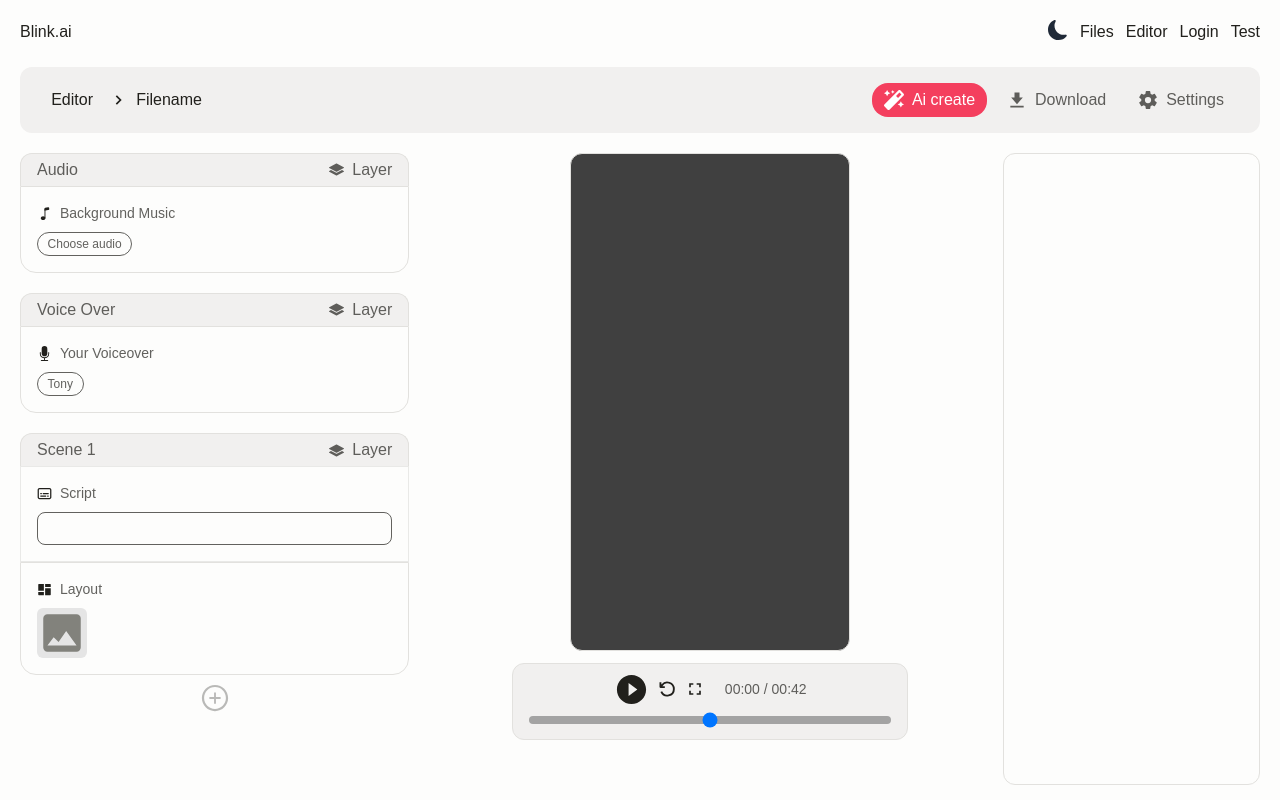
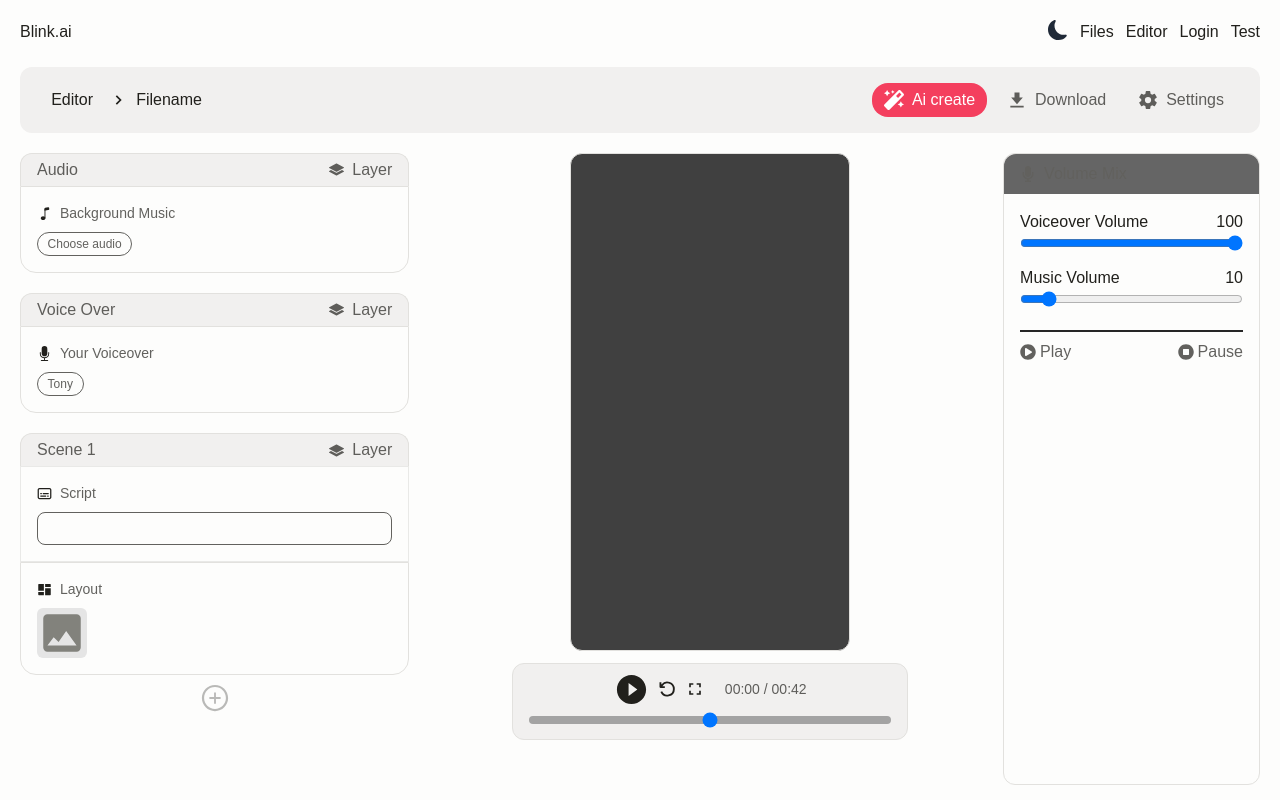
Before and after one commit to ashpeak/lizard-ai, a React (Create React App) app in the folder client/: page /editor/1 in a window 1280 px wide. Built offline with nearby package versions, Linux system fonts and the light colour scheme; no server answers.

Commit message:
make volume mixer

```diff
--- a/client/src/components/Editor.js
+++ b/client/src/components/Editor.js
@@ -16,6 +16,7 @@ import { getUserImages } from "../lib/media";
 import { getStockMedia } from "../lib/media";
 import { useQuery } from '@tanstack/react-query';
 import { useParams } from 'react-router-dom';
+import Settings from './Settings';
 
 export default function Editor() {
   const { id } = useParams();
@@ -46,6 +47,10 @@ export default function Editor() {
       height: 'auto'
     }
   ]);
+  const [volumeLevel, setVolumeLevel] = useState({
+    music: 0.1,
+    voiceover: 1
+  });
 
   const handleTimeline = (e) => {
     const value = e.target.value;
@@ -330,9 +335,7 @@ export default function Editor() {
         </div>
 
         {/* Settings area */}
-        <div className='rounded-xl col-span-2 border border-border-light dark:border-border-dark h-full'>
-
-        </div>
+        <Settings />
 
       </div>
 
--- /dev/null
+++ b/client/src/components/MusicMix.jsx
@@ -0,0 +1,114 @@
+import React, { useEffect, useState } from 'react';
+import { FaPlayCircle } from "react-icons/fa";
+import { FaStopCircle } from "react-icons/fa";
+
+const Mixer = () => {
+    const [volume1, setVolume1] = useState(1);
+    const [volume2, setVolume2] = useState(0.1);
+
+    const audio1 = new Audio('/audio/ashish.mp3');
+    const audio2 = new Audio('https://dm0qx8t0i9gc9.cloudfront.net/previews/audio/SiX0YRGyPkccxaman/audioblocks-background-beat-60-sec_HUgx2kFDo_NWM.mp3?type=preview&origin=AUDIOBLOCKS&timestamp_ms=1701131920367&publicKey=34acan3LytGU0uHTGfeRAvwOEkvEWmyRrBu34gNyRJmOwP2QMPU62mzFr5zKdmur&organizationId=106979&apiVersion=2.0&stockItemId=347300457&resolution=&endUserId=7f903380050cf7c47cbbe711fe85aa413ee94795&projectId=65653066d2d6a82b89bdfd6b&searchId=6efc5b81-c13f-4ede-a3f6-457f01281b11&searchPageId=c1091281-53c1-43ba-8d7c-5d7727b7b455');
+
+    const playAudio = (audio, volume, startTime) => {
+        audio.pause();
+        audio.currentTime = startTime || 0;
+        audio.volume = volume;
+        audio?.play();
+    };
+
+    const handleVolumeChange1 = (e) => {
+        setVolume1(Number(e.target.value));
+    };
+
+    const handleVolumeChange2 = (e) => {
+        setVolume2(Number(e.target.value));
+    };
+
+    const handlePlay = () => {
+        playAudio(audio1, volume1, 0);
+        playAudio(audio2, volume2, 30);
+    };
+
+    const handleStop = () => {
+        audio1.pause();
+        audio2.pause();
+    };
+
+    const volumePercentage = (volume) => {
+        let percentage = volume * 100;
+        percentage = Math.round(percentage);
+        return percentage;
+    };
+
+    useEffect(() => {
+
+        const handleAudio1End = () => {
+            // Pause both audios when audio1 ends
+            audio1.pause();
+            audio2.pause();
+        };
+
+        // Attach the event listener for audio1's 'ended' event
+        audio1.addEventListener('ended', handleAudio1End);
+
+        // Cleanup previous audio when the component unmounts or when music changes
+        return () => {
+
+            audio1.removeEventListener('ended', handleAudio1End);
+
+            audio1.pause();
+            audio2.pause();
+        };
+    }, [audio1, audio2]);
+
+    return (
+        <div className='w-full flex flex-col gap-2 px-4 pt-4'>
+            <div className='w-full'>
+                <label className='flex justify-between'>
+                    <span>Voiceover Volume</span>
+                    <span>{volumePercentage(volume1)}</span>
+                </label>
+                <input
+                    type="range"
+                    min="0"
+                    max="1"
+                    step="0.01"
+                    value={volume1}
+                    onChange={handleVolumeChange1}
+                    className='w-full'
+                />
+            </div>
+
+            <div className='w-full'>
+                <label className='flex justify-between'>
+                    <span>Music Volume</span>
+                    <span>{volumePercentage(volume2)}</span>
+                </label>
+                <input
+                    type="range"
+                    min="0"
+                    max="1"
+                    step="0.01"
+                    value={volume2}
+                    onChange={handleVolumeChange2}
+                    className='w-full'
+                />
+            </div>
+
+            <div className='w-full mt-2 bg-neutral-800 h-[2px]'></div>
+
+            <div className='flex justify-between items-center'>
+                <button onClick={handlePlay} className='flex items-center opacity-70 transition duration-150 hover:opacity-100'>
+                    <FaPlayCircle />
+                    <span className='ml-1'>Play</span>
+                </button>
+                <button onClick={handleStop} className='flex items-center opacity-70 transition duration-150 hover:opacity-100'>
+                    <FaStopCircle />
+                    <span className='ml-1'>Pause</span>
+                </button>
+            </div>
+        </div>
+    );
+};
+
+export default Mixer;
--- /dev/null
+++ b/client/src/components/Settings.jsx
@@ -0,0 +1,16 @@
+import React from 'react'
+import Mixer from './MusicMix';
+import { FaMicrophone } from "react-icons/fa";
+
+export default function Settings() {
+    return (
+        <div className='rounded-xl col-span-2 border border-border-light dark:border-border-dark h-full'>
+            <div className='bg-neutral-800 flex items-center opacity-70 pl-4 rounded-t-xl h-10'>
+                <FaMicrophone />
+                <span className='ml-2'>Volume Mix</span>
+            </div>
+            <Mixer />
+            {/* <p className='text-text-light dark:text-text-dark opacity-80'>Select a layer to make customizations.</p> */}
+        </div>
+    )
+}
--- a/client/src/components/Test.jsx
+++ b/client/src/components/Test.jsx
@@ -7,7 +7,7 @@ const Mixer = () => {
     // const audio1 = new Audio('audio/f.mp3');
     // const audio2 = new Audio('audio/s.mp3');
     const audio1 = new Audio('https://dm0qx8t0i9gc9.cloudfront.net/previews/audio/SiX0YRGyPkccxaman/audioblocks-background-beat-60-sec_HUgx2kFDo_NWM.mp3?type=preview&origin=AUDIOBLOCKS&timestamp_ms=1701131920367&publicKey=34acan3LytGU0uHTGfeRAvwOEkvEWmyRrBu34gNyRJmOwP2QMPU62mzFr5zKdmur&organizationId=106979&apiVersion=2.0&stockItemId=347300457&resolution=&endUserId=7f903380050cf7c47cbbe711fe85aa413ee94795&projectId=65653066d2d6a82b89bdfd6b&searchId=6efc5b81-c13f-4ede-a3f6-457f01281b11&searchPageId=c1091281-53c1-43ba-8d7c-5d7727b7b455');
-    const audio2 = new Audio('https://tracks.melod.ie/track_versions/1419/MEL169_09_1_The_Quirky_Kid_%28Full%29_Luna_Pan.mp3?1632618839');
+    const audio2 = new Audio('/audio/ashish.mp3');
 
     const playAudio = (audio, volume, startTime) => {
         audio.pause();
```
